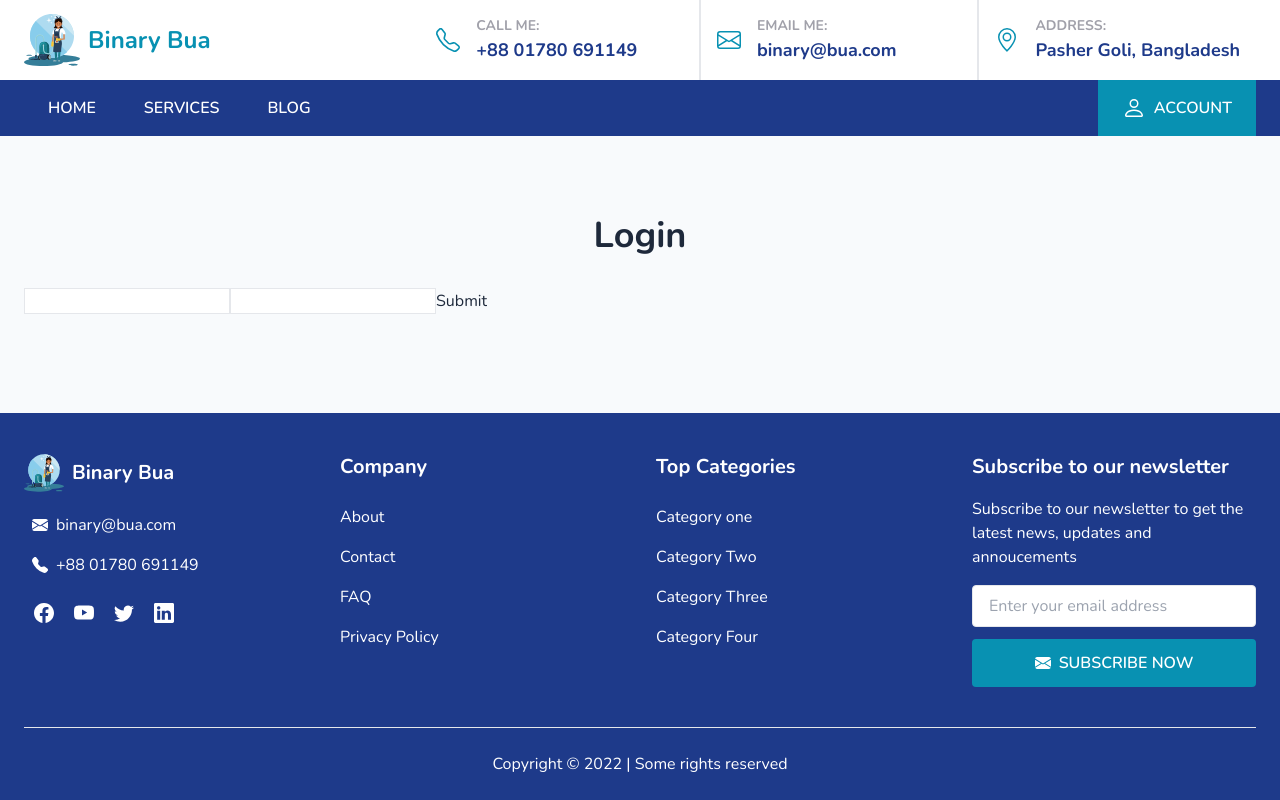
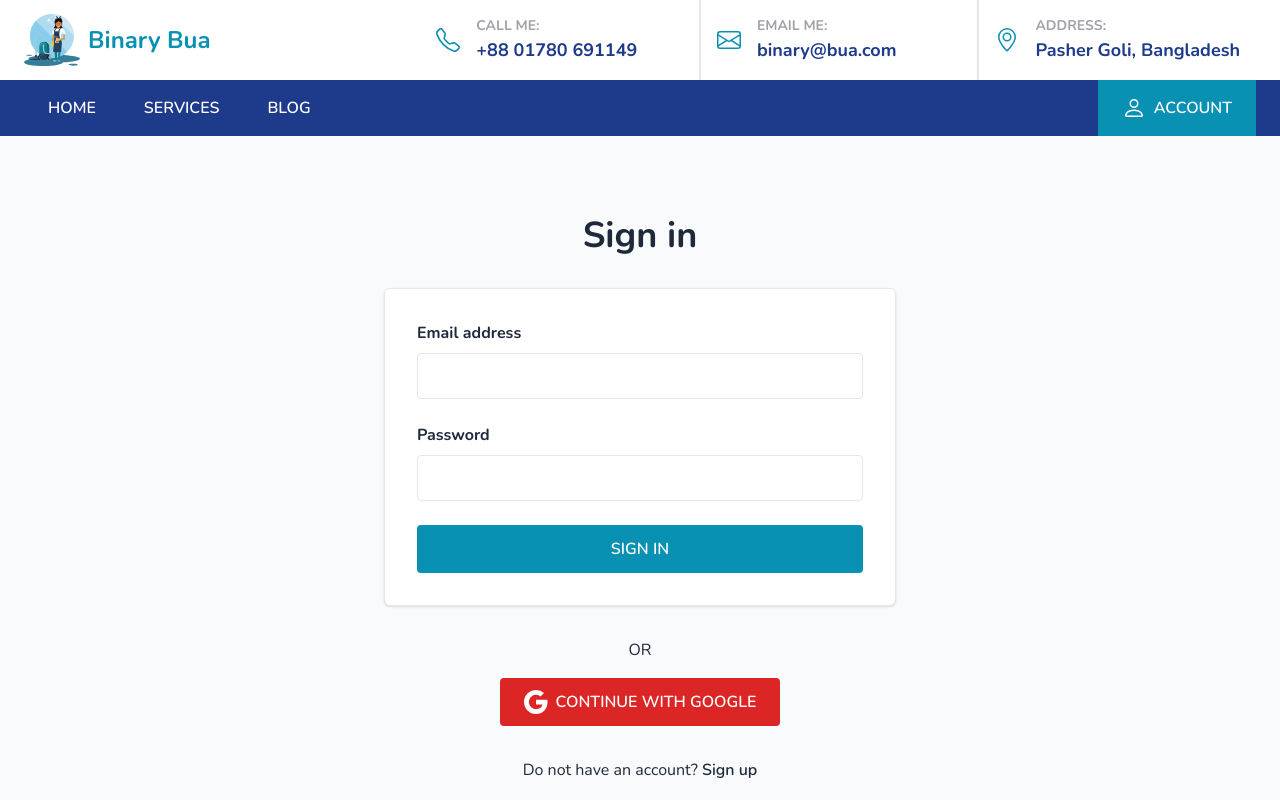
Before and after one commit to shamssujon/binary-bua-client, a React (Create React App) app: page /login in a window 1280 px wide. Shown: the top 800 px of the page. Built offline with nearby package versions, Linux system fonts and the light colour scheme; no server answers.

Commit message:
Login with google, email/password

```diff
--- a/src/contexts/AuthProvider.js
+++ b/src/contexts/AuthProvider.js
@@ -5,10 +5,11 @@ import {
     onAuthStateChanged,
     signInWithEmailAndPassword,
     signInWithPopup,
-	signOut,
+    signOut
 } from "firebase/auth";
-import firebaseApp from "firebase/firebase.config";
 import React, { createContext, useEffect, useState } from "react";
+import toast from "react-hot-toast";
+import firebaseApp from "../firebase/firebase.config";
 export const AuthContext = createContext();
 
 const AuthProvider = ({ children }) => {
@@ -17,6 +18,14 @@ const AuthProvider = ({ children }) => {
 	const [loading, setLoading] = useState(true);
 
 	const googleProvier = new GoogleAuthProvider();
+
+	const successToast = (message) => {
+		return toast.success(message);
+	};
+
+	const errorToast = (message) => {
+		return toast.error(message);
+	};
 
 	// Create user with email/password
 	const createUser = (email, password) => {
@@ -54,7 +63,16 @@ const AuthProvider = ({ children }) => {
 		};
 	}, [auth]);
 
-	const value = { user, loading, createUser, loginUser, logOut, googleSignIn };
+	const value = {
+		user,
+		loading,
+		createUser,
+		loginUser,
+		logOut,
+		googleSignIn,
+		successToast,
+		errorToast,
+	};
 	return <AuthContext.Provider value={value}>{children}</AuthContext.Provider>;
 };
 
--- a/src/index.js
+++ b/src/index.js
@@ -3,12 +3,15 @@ import ReactDOM from "react-dom/client";
 import "./index.css";
 import App from "./App";
 import reportWebVitals from "./reportWebVitals";
+import AuthProvider from "contexts/AuthProvider";
 
 const root = ReactDOM.createRoot(document.getElementById("root"));
 root.render(
-    <React.StrictMode>
-        <App />
-    </React.StrictMode>
+	<React.StrictMode>
+		<AuthProvider>
+			<App />
+		</AuthProvider>
+	</React.StrictMode>
 );
 
 // If you want to start measuring performance in your app, pass a function
--- a/src/pages/LoginPage.js
+++ b/src/pages/LoginPage.js
@@ -1,18 +1,96 @@
-import React from "react";
+import React, { useContext } from "react";
+import { AuthContext } from "../contexts/AuthProvider";
 import { useForm } from "react-hook-form";
+import { Link } from "react-router-dom";
+import { BsGoogle } from "react-icons/bs";
 
 const LoginPage = () => {
+	const { loginUser, googleSignIn, successToast, errorToast } = useContext(AuthContext);
+
+	// Email/password login
 	const { register, handleSubmit } = useForm();
-	const onSubmit = (data) => console.log(data);
+	const onSubmit = (userCredentials) => {
+		const { email, password } = userCredentials;
+
+		loginUser(email, password)
+			.then((result) => {
+				const user = result.user;
+				console.log(user);
+				successToast("Logged in successfully");
+			})
+			.catch((error) => {
+				console.error(error);
+				errorToast(error.message);
+			});
+	};
+
+	// Google Login
+	const handleGoogleSignIn = () => {
+		googleSignIn()
+			.then((result) => {
+				const user = result.user;
+				console.log(user);
+				successToast("Logged in with google");
+			})
+			.catch((error) => {
+				console.error(error);
+				errorToast(error.message);
+			});
+	};
 	return (
 		<section className="py-10 lg:py-20">
 			<div className="container">
-				<h2 className="mb-8 text-center text-4xl font-bold">Login</h2>
-				<form onSubmit={handleSubmit(onSubmit)}>
-					<input type="text" {...register("name")} className="border" />
-					<input type="email" {...register("email")} className="border" />
-					<input type="submit" />
-				</form>
+				<h2 className="mb-8 text-center text-4xl font-bold">Sign in</h2>
+				<div className="mx-auto max-w-lg">
+					<form
+						onSubmit={handleSubmit(onSubmit)}
+						className="grid gap-6 rounded-md border bg-white p-8 shadow">
+						<div className="grid gap-2">
+							<label htmlFor="email" className="font-bold">
+								Email address
+							</label>
+							<input
+								id="email"
+								type="email"
+								{...register("email")}
+								className="block w-full rounded border px-4 py-2 text-lg focus:outline-2 focus:outline-cyan-600"
+							/>
+						</div>
+						<div className="grid gap-2">
+							<label htmlFor="password" className="font-bold">
+								Password
+							</label>
+							<input
+								id="password"
+								type="password"
+								{...register("password")}
+								className="block w-full rounded border px-4 py-2 text-lg focus:outline-2 focus:outline-cyan-600"
+							/>
+						</div>
+						<input
+							type="submit"
+							value="Sign in"
+							className="btn btn-primary cursor-pointer"
+						/>
+					</form>
+					<div className="mt-8 text-center">
+						<p>OR</p>
+						<div className="mt-4 flex items-center justify-center gap-2">
+							<button
+								className="btn bg-red-600 text-white"
+								onClick={handleGoogleSignIn}>
+								<BsGoogle className="h-6 w-6" />
+								continue with Google
+							</button>
+						</div>
+					</div>
+					<p className="mt-8 text-center">
+						Do not have an account?{" "}
+						<Link to={"/register"} className="text-primary font-semibold">
+							Sign up
+						</Link>
+					</p>
+				</div>
 			</div>
 		</section>
 	);
```
Lines whose indentation alone changed are shown as unchanged.
